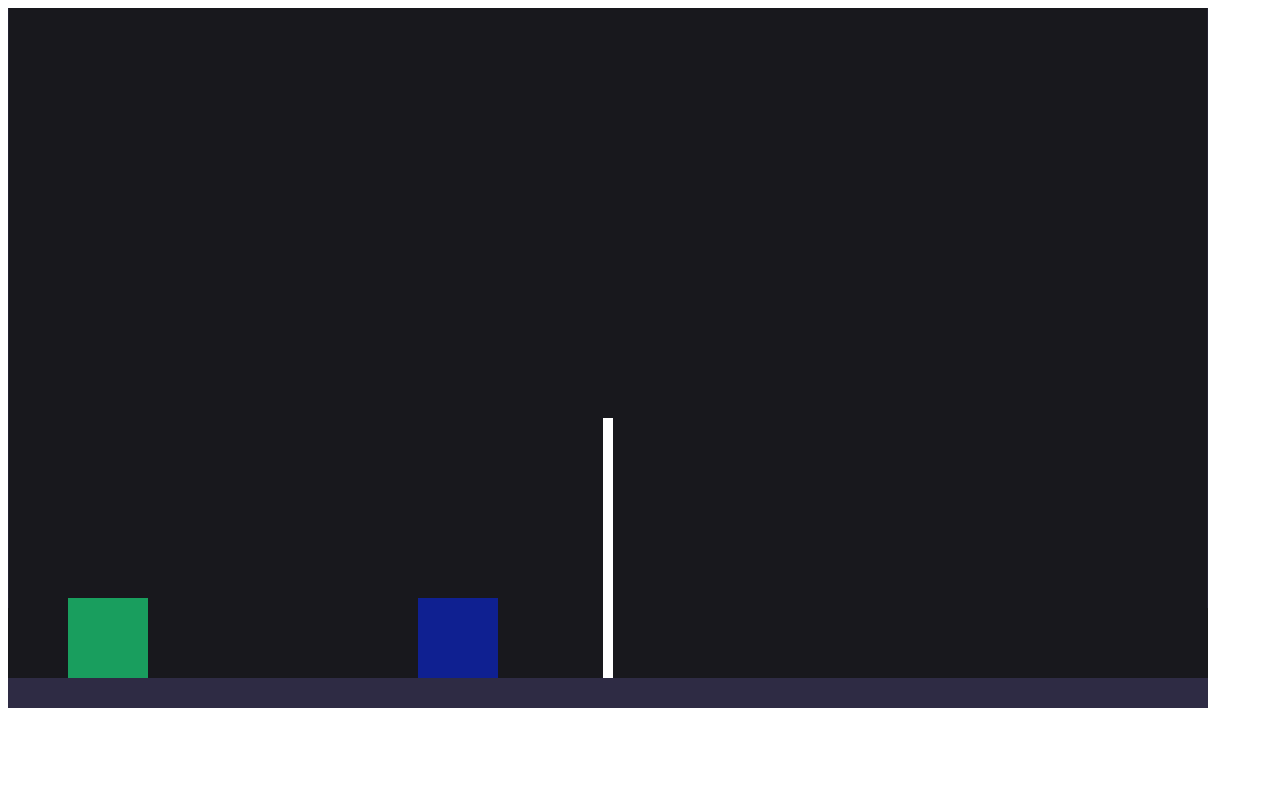
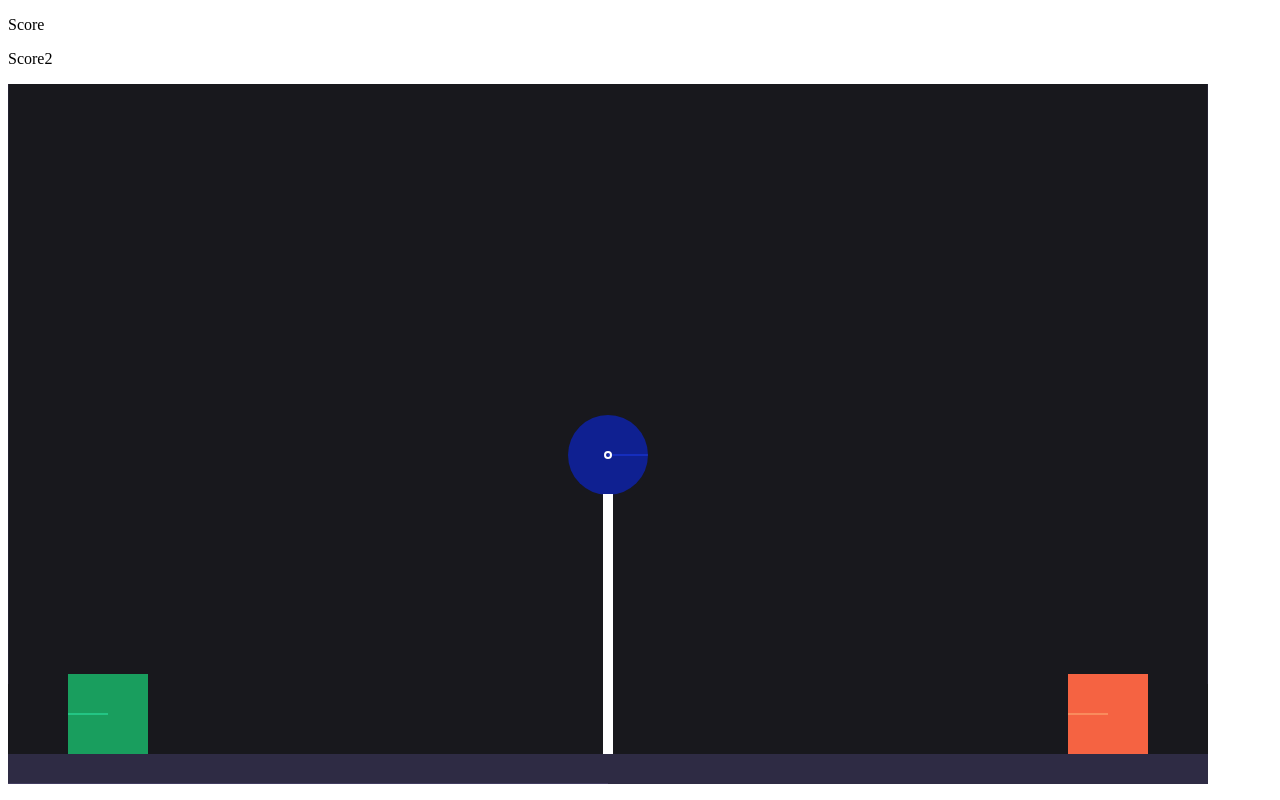
Before and after one commit to SKU18355/SKU18355.github.io, a plain HTML site: page src/index.html in a window 1280 px wide. Drawn offline with Linux system fonts and the light colour scheme.

Commit message:
Gravity, ball, kicking

```diff
--- a/src/index.html
+++ b/src/index.html
@@ -10,6 +10,8 @@
 
 
 <body onload='init()'>
+<p id="s1">Score</p>
+<p id="s2">Score2</p>
 </body>
 
 </html>
--- a/src/main.js
+++ b/src/main.js
@@ -1,7 +1,9 @@
 
 function init(){
 var Engine = Matter.Engine,
+	Events = Matter.Events,
     Render = Matter.Render,
+	 Constraint = Matter.Constraint,
     World = Matter.World,
     Bodies = Matter.Bodies;
 
@@ -15,22 +17,36 @@ var render = Render.create({
 	 options: {
       width: 1200,
       height: 700,
-      wireframes: false // <-- important
+      wireframes: false, // <-- important
+	  showAngleIndicator: true
     }
 });
 
 // create two boxes and a ground
 var boxA = Bodies.rectangle(100, 100, 80, 80, { render: {fillStyle: '#199e5e'}});
-var boxB = Bodies.rectangle(450, 50, 80, 80, { render: {fillStyle: '#0f2091'}});
+var boxB = Bodies.rectangle(1100, 100, 80, 80, { render: {fillStyle: '#f56342'}});
+var ball = Bodies.circle(600, 30, 40, {frictionAir: 0, friction: 0, restitution: 0.5 ,render: {fillStyle: '#0f2091'}});
+var ballb = Bodies.circle(600, 30, 80, {frictionAir: 0, friction: 0, restitution: 0.5 , isSensor: true, render : {visible: false}});
+Matter.Body.setDensity(ball, 0.000001);
+Matter.Body.setDensity(ballb, 0.000001);
+var constraint = Constraint.create({
+        bodyA: ball,
+        bodyB: ballb,
+        length: 0
+    });
 var ground = Bodies.rectangle(600, 700, 1200, 60, { isStatic: true });
-var ground2 = Bodies.rectangle(600, 700, 1200, 65, { isSensor: true });
+var ground2 = Bodies.rectangle(600, 700, 1200, 60, { isStatic: true, isSensor: true });
 var net = Bodies.rectangle(600, 540, 10, 260, {isStatic: true, render: {fillStyle: '#ffffff'}});
 var border1 = Bodies.rectangle(0, -750, 1, 2700, {isStatic: true});
 var border2 = Bodies.rectangle(1200, -750, 1, 2700, {isStatic: true});
 
-var p1stats = [0, 2];//score & jumps left
+
+var maxjumps = 10;
+var p1stats = [0, 100, 0, 0, 0];//score & jumps left &
+var p2stats = [0, 100, 0, 0, 0];//score & jumps left
+
 // add all of the bodies to the world
-World.add(engine.world, [boxA, boxB, ground, ground2, net, border1, border2]);
+World.add(engine.world, [boxA, boxB, ground, ground2, ball, ballb, constraint, net, border1, border2]);
 
 // run the engine
 Engine.run(engine);
@@ -39,39 +55,105 @@ Engine.run(engine);
 
 Render.run(render);
 document.body.addEventListener("keydown", function(event) {
-    //BOX B
 	if (event.keyCode == 38) {
         console.log("up");
 		if(p1stats[1]>0){
-		Matter.Body.applyForce(boxB, boxB.position, Matter.Vector.create(0, -0.2))
-		p1stats[1]++;
+		Matter.Body.applyForce(boxB, boxB.position, Matter.Vector.create(0, -0.2));
+		p1stats[1]--;
+		}
 	}
+	if (event.keyCode == 39&& p1stats[2]+100 < Matter.Common.now()) {
+        console.log("right");
+		Matter.Body.applyForce(boxB, boxB.position, Matter.Vector.create(0.1, 0));
+		p1stats[2] = Matter.Common.now();
 	}
-	if (event.keyCode == 39) {
-        console.log("right");
-		Matter.Body.applyForce(boxB, boxB.position, Matter.Vector.create(0.1, 0))
+	if (event.keyCode == 37 && p1stats[3]+100 < Matter.Common.now()) {
+        console.log("left");
+		Matter.Body.applyForce(boxB, boxB.position, Matter.Vector.create(-0.1, 0));
+		p1stats[3] = Matter.Common.now();
 	}
-	if (event.keyCode == 37) {
-        console.log("left");
-		Matter.Body.applyForce(boxB, boxB.position, Matter.Vector.create(-0.1, 0))
+	if (event.keyCode == 16 && p1stats[4]==1) {
+		Matter.Body.applyForce(ball, boxB.position, Matter.Vector.mult(Matter.Vector.sub(ball.position, boxB.position), 0.0000045));
 	}
 	//BOX A
 	if (event.keyCode == 87) {
-        console.log("up");
-		Matter.Body.applyForce(boxA, boxA.position, Matter.Vector.create(0, -0.2))
-    }
-	if (event.keyCode == 68) {
+		console.log("up");
+		if(p2stats[1]>0){
+     	Matter.Body.applyForce(boxA, boxA.position, Matter.Vector.create(0, -0.2));
+		p2stats[1]--;
+		}
+	}
+	if (event.keyCode == 68 && p2stats[2]+100 < Matter.Common.now()) {
         console.log("right");
-		Matter.Body.applyForce(boxA, boxA.position, Matter.Vector.create(0.1, 0))
+		Matter.Body.applyForce(boxA, boxA.position, Matter.Vector.create(0.1, 0));
+		p2stats[2] = Matter.Common.now();
 	}
-	if (event.keyCode == 65) {
+	if (event.keyCode == 65 && p2stats[3]+100 < Matter.Common.now()) {
         console.log("left");
-		Matter.Body.applyForce(boxA, boxA.position, Matter.Vector.create(-0.1, 0))
+		Matter.Body.applyForce(boxA, boxA.position, Matter.Vector.create(-0.1, 0));
+		p2stats[3] = Matter.Common.now();
+	}
+	if (event.keyCode == 69 && p2stats[4]==1) {
+		Matter.Body.applyForce(ball, boxA.position, Matter.Vector.mult(Matter.Vector.sub(ball.position, boxA.position), 0.0000045));
 	}
 
 
 
+
+
 });
+Events.on(engine, 'afterUpdate', function(event) {
+
+
+    });
+
+
+Events.on(engine, 'collisionStart', function(event) {
+        var pairs = event.pairs;
+
+        for (var i = 0, j = pairs.length; i != j; ++i) {
+            var pair = pairs[i];
+            if (pair.bodyA === boxB && pair.bodyB === ground) {
+				p1stats[1] = maxjumps;
+			}
+			if (pair.bodyA === boxA && pair.bodyB === ground) {
+				p2stats[1] = maxjumps;
+			}
+
+			if (pair.bodyA === boxA && pair.bodyB === ballb) {
+				p2stats[4] = 1;
+			}
+			if (pair.bodyA === boxB && pair.bodyB === ballb) {
+				p1stats[4] = 1;
+			}
+
+
+			if (pair.bodyA === boxA && pair.bodyB === ball) {
+				Matter.Body.applyForce(ball, ball.position, Matter.Vector.mult(Matter.Vector.sub(ball.position, boxA.position), 2));
+			}
+			if (pair.bodyA === boxB && pair.bodyB === ball) {
+				Matter.Body.applyForce(ball, ball.position, Matter.Vector.mult(Matter.Vector.sub(ball.position, boxB.position), 2));
+			}
+
+        }
+    });
+	Events.on(engine, 'collisionEnd', function(event) {
+        var pairs = event.pairs;
+
+        for (var i = 0, j = pairs.length; i != j; ++i) {
+            var pair = pairs[i];
+
+        if (pair.bodyA === boxA && pair.bodyB === ballb) {
+				p2stats[4] = 0;
+			}
+		if (pair.bodyA === boxB && pair.bodyB === ballb) {
+				p1stats[4] = 0;
+			}
+
+        }
+    });
+
+
 
 
 }
```
